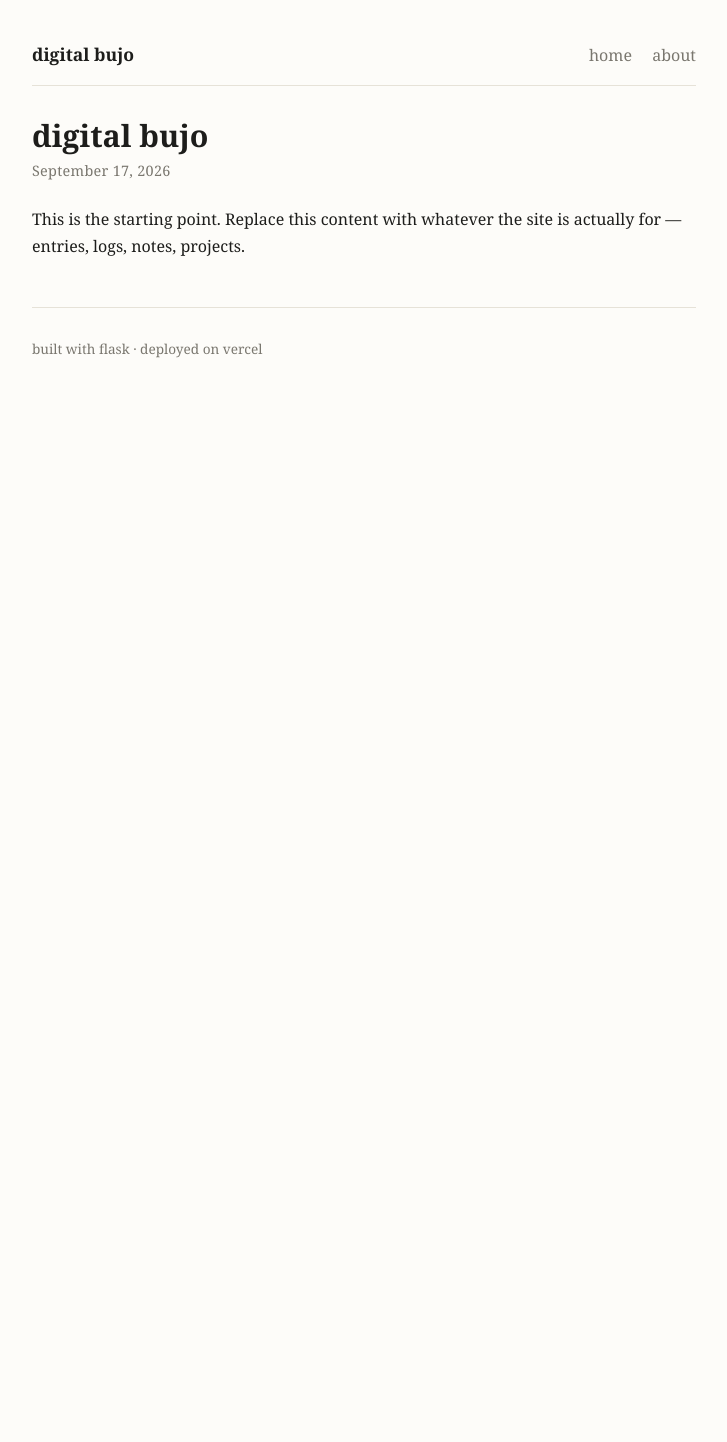
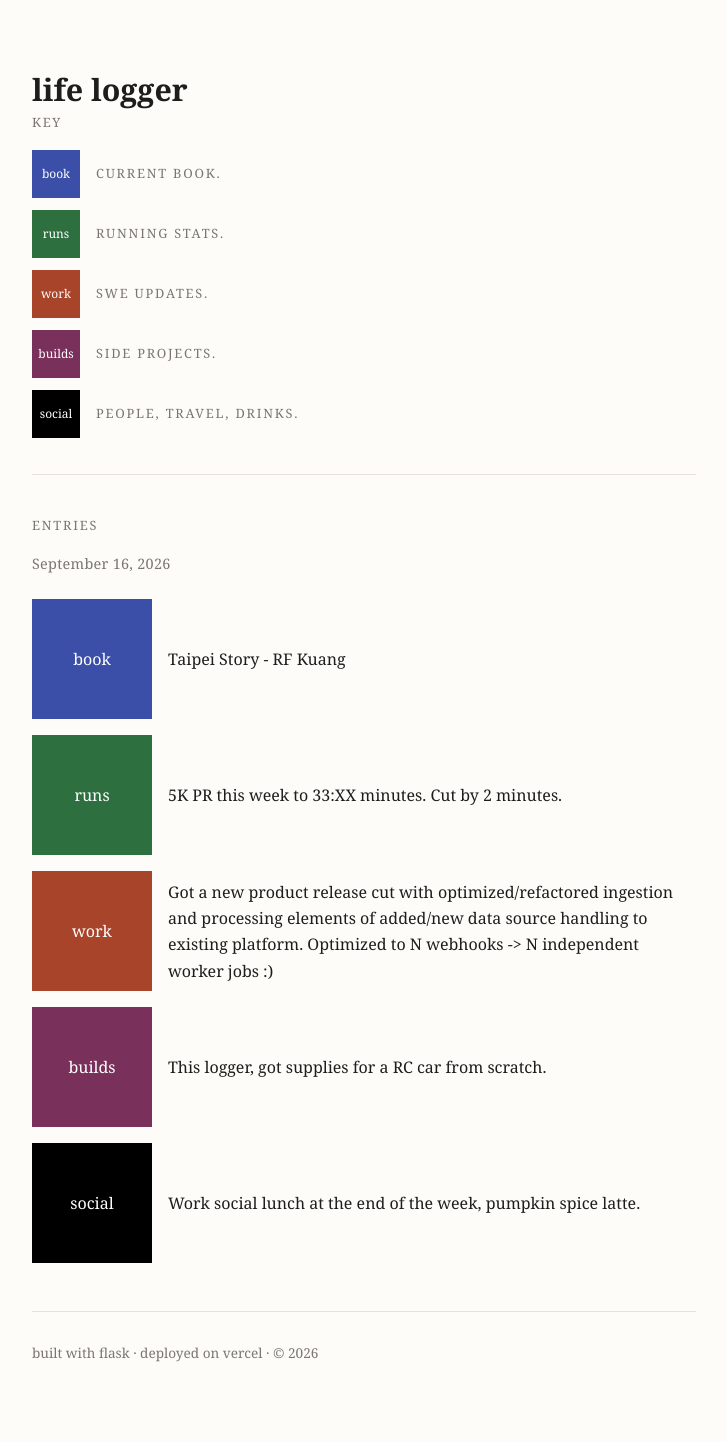
Before and after one commit to rrachelhuangg/logger, a Flask app: page / in a window 1280 px wide. Shown: the whole page, without its empty margins (276-1003 px from the left). Before the commit the page ends 358 px from the top, so only its background shows below. Run offline with Flask 3, Linux system fonts and the light colour scheme.

Commit message:
Personal updates.

```diff
--- a/app/__init__.py
+++ b/app/__init__.py
@@ -5,7 +5,7 @@ from flask import Flask
 
 def create_app():
     app = Flask(__name__)
-    app.config["SITE_NAME"] = os.environ.get("SITE_NAME", "digital bujo")
+    app.config["SITE_NAME"] = os.environ.get("SITE_NAME", "life logger")
 
     from .routes import bp
 
--- a/app/routes.py
+++ b/app/routes.py
@@ -9,12 +9,6 @@ bp = Blueprint("main", __name__)
 def index():
     return render_template("index.html", today=date.today())
 
-
-@bp.route("/about")
-def about():
-    return render_template("about.html")
-
-
 @bp.route("/api/health")
 def health():
     return jsonify(status="ok", date=date.today().isoformat())
--- a/app/static/css/style.css
+++ b/app/static/css/style.css
@@ -4,6 +4,13 @@
   --muted: #7a776f;
   --accent: #3b5bdb;
   --rule: #e6e2d8;
+  --square-size: 7.5rem;
+  /* Square fills stay fixed across color schemes so white text keeps its contrast. */
+  --square-indigo: #3b4fa8;
+  --square-clay: #a8442a;
+  --square-forest: #2e6f40;
+  --square-pink: #79305a;
+  --square-black: black;
 }
 
 @media (prefers-color-scheme: dark) {
@@ -71,6 +78,89 @@ h1 {
   line-height: 1.2;
 }
 
+.square {
+  display: flex;
+  flex: none;
+  align-items: center;
+  justify-content: center;
+  width: var(--square-size);
+  aspect-ratio: 1 / 1;
+  padding: 0.5rem;
+  background: var(--square-indigo);
+  color: #fff;
+  text-align: center;
+  text-wrap: balance;
+}
+
+.entry {
+  display: flex;
+  align-items: center;
+  gap: 1rem;
+}
+
+.entry-text {
+  flex: 1;
+}
+
+.square--indigo {
+  background: var(--square-indigo);
+}
+
+.square--clay {
+  background: var(--square-clay);
+}
+
+.square--forest {
+  background: var(--square-forest);
+}
+
+.square--pink {
+  background: var(--square-pink);
+}
+
+.square--black {
+  background: var(--square-black);
+}
+
+/* The key reuses .entry markup at a smaller scale — overriding the variable
+   resizes only the swatches inside it. */
+.legend {
+  --square-size: 3rem;
+  margin-bottom: 2.5rem;
+  padding-bottom: 1.5rem;
+  border-bottom: 1px solid var(--rule);
+}
+
+.legend .square {
+  font-size: 0.75rem;
+  padding: 0.25rem;
+}
+
+.legend .entry {
+  margin: 0.75rem 0;
+}
+
+h2 {
+  margin: 0 0 1rem;
+}
+
+.day + .day {
+  margin-top: 2.5rem;
+  padding-top: 2rem;
+  border-top: 1px solid var(--rule);
+}
+
+/* The key's descriptions share the section-heading treatment, so both are
+   defined once here to keep them from drifting apart. */
+h2,
+.legend .entry-text {
+  color: var(--muted);
+  font-size: 0.8rem;
+  font-weight: 400;
+  letter-spacing: 0.14em;
+  text-transform: uppercase;
+}
+
 .meta {
   margin: 0 0 1.5rem;
   color: var(--muted);
--- a/app/templates/base.html
+++ b/app/templates/base.html
@@ -7,18 +7,11 @@
     <link rel="stylesheet" href="{{ url_for('static', filename='css/style.css') }}" />
   </head>
   <body>
-    <header>
-      <a class="brand" href="{{ url_for('main.index') }}">{{ config.SITE_NAME }}</a>
-      <nav>
-        <a href="{{ url_for('main.index') }}">home</a>
-        <a href="{{ url_for('main.about') }}">about</a>
-      </nav>
-    </header>
 
     <main>{% block content %}{% endblock %}</main>
 
     <footer>
-      <p>built with flask &middot; deployed on vercel</p>
+      <p>built with flask &middot; deployed on vercel &middot; © 2026</p>
     </footer>
   </body>
 </html>
--- a/app/templates/index.html
+++ b/app/templates/index.html
@@ -2,9 +2,69 @@
 
 {% block content %}
   <h1>{{ config.SITE_NAME }}</h1>
-  <p class="meta">{{ today.strftime("%B %d, %Y") }}</p>
-  <p>
-    This is the starting point. Replace this content with whatever the site is
-    actually for — entries, logs, notes, projects.
-  </p>
+
+  <section class="legend">
+    <h2>key</h2>
+    <p class="entry">
+      <span class="square square--indigo">book</span>
+      <span class="entry-text">Current book.</span>
+    </p>
+    <p class="entry">
+      <span class="square square--forest">runs</span>
+      <span class="entry-text">Running stats.</span>
+    </p>
+    <p class="entry">
+      <span class="square square--clay">work</span>
+      <span class="entry-text">SWE updates.</span>
+    </p>
+    <p class="entry">
+      <span class="square square--pink">builds</span>
+      <span class="entry-text">Side projects.</span>
+    </p>
+    <p class="entry">
+      <span class="square square--black">social</span>
+      <span class="entry-text">People, travel, drinks.</span>
+    </p>
+  </section>
+
+  <section class="entries">
+    <h2>entries</h2>
+
+    {# ---- Copy one <article class="day"> block per entry, newest first.
+           Change the date, then fill in or delete category rows. ---- #}
+    <article class="day">
+      <p class="meta">September 16, 2026</p>
+      <p class="entry">
+        <span class="square square--indigo">book</span>
+        <span class="entry-text">
+          Taipei Story - RF Kuang
+        </span>
+      </p>
+      <p class="entry">
+        <span class="square square--forest">runs</span>
+        <span class="entry-text">
+          5K PR this week to 33:XX minutes. Cut by 2 minutes.
+        </span>
+      </p>
+      <p class="entry">
+        <span class="square square--clay">work</span>
+        <span class="entry-text">
+          Got a new product release cut with optimized/refactored ingestion and processing elements of added/new data source handling to existing platform.
+          Optimized to N webhooks -> N independent worker jobs :)
+        </span>
+      </p>
+      <p class="entry">
+        <span class="square square--pink">builds</span>
+        <span class="entry-text">
+          This logger, got supplies for a RC car from scratch.
+        </span>
+      </p>
+      <p class="entry">
+        <span class="square square--black">social</span>
+        <span class="entry-text">
+          Work social lunch at the end of the week, pumpkin spice latte.
+        </span>
+      </p>
+    </article>
+  </section>
 {% endblock %}
```
Also changed, not shown: app/templates/about.html (deleted, +0 -8 lines).
